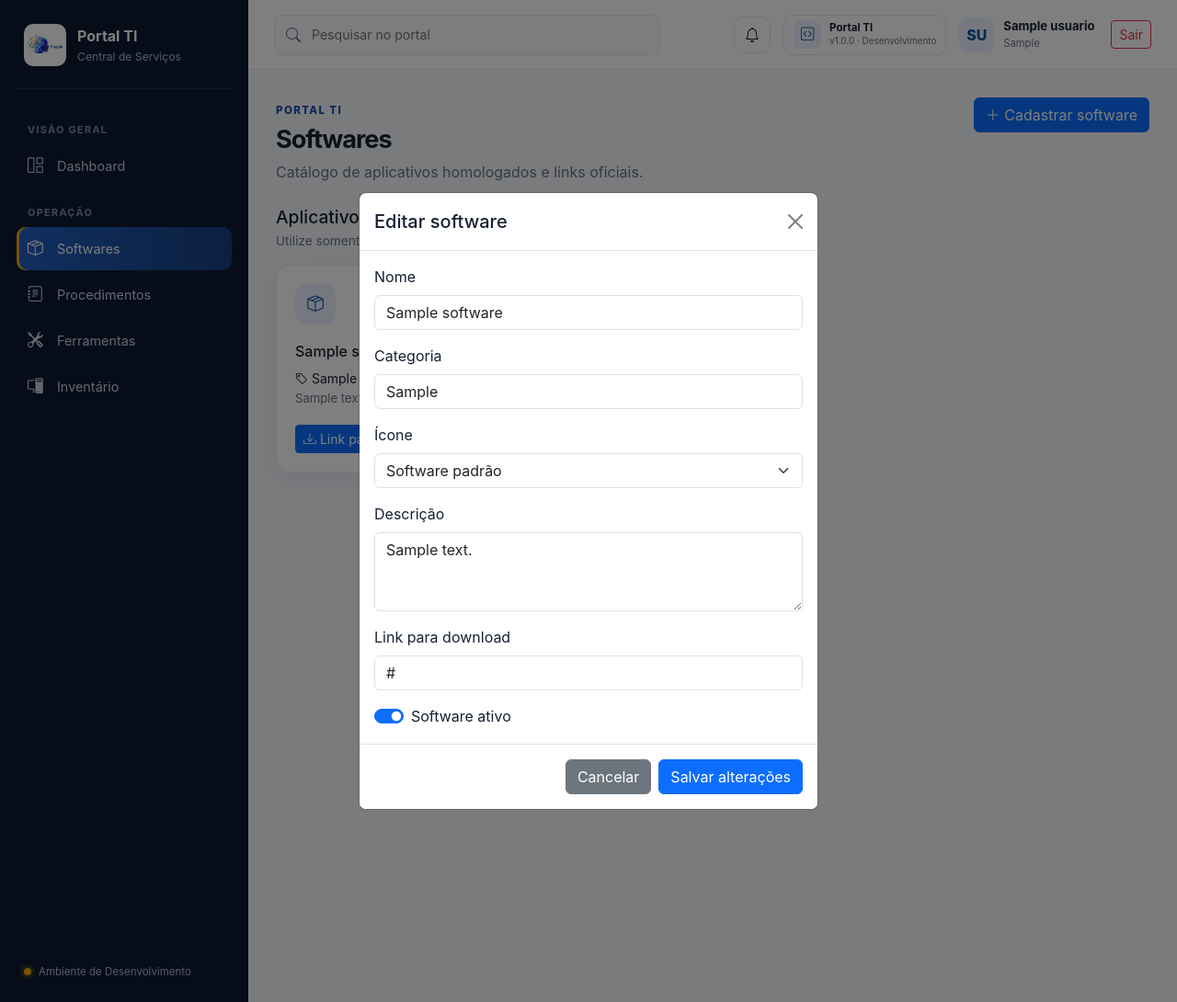
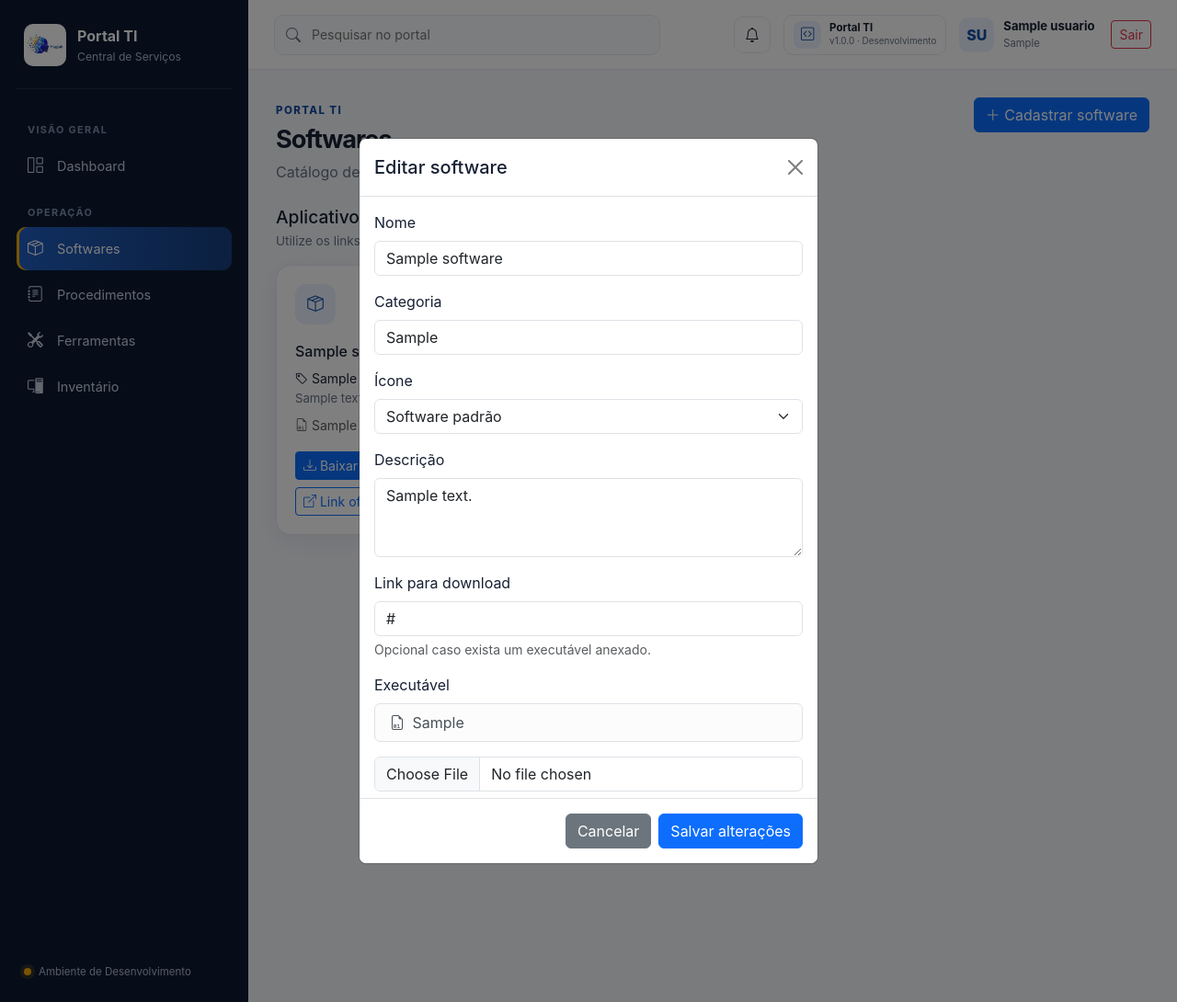
Before and after one commit to richardalvescarmo-code/portal_ti_iniciado, a Flask app: page /softwares in a window 1280 px wide, after a click that opens the changed part. Shown: the whole page at 92% size. Run offline with Flask 3, Linux system fonts and the light colour scheme; a user stored in the database is signed in; tables that the repository leaves empty hold one stand-in row (values such as "Sample post").

Commit message:
colocando botoes de executaveis para softwares

```diff
--- a/portal_ti_flask-main/routes/softwares.py
+++ b/portal_ti_flask-main/routes/softwares.py
@@ -1,5 +1,9 @@
+import os
+from uuid import uuid4
+
 from flask import Blueprint, flash, redirect, render_template, request, url_for
 from flask_login import current_user, login_required
+from werkzeug.utils import secure_filename
 
 from extensions import db
 from models.softwares import Software
@@ -12,9 +16,64 @@ softwares_bp = Blueprint(
 )
 
 
+def pasta_uploads():
+    return os.path.join(
+        os.getcwd(),
+        "static",
+        "uploads",
+        "softwares"
+    )
+
+
+def salvar_executavel(arquivo):
+    if not arquivo or not arquivo.filename:
+        return None, None
+
+    nome_original = secure_filename(
+        arquivo.filename
+    )
+
+    if not nome_original.lower().endswith(".exe"):
+        raise ValueError(
+            "Somente arquivos .exe são permitidos."
+        )
+
+    nome_salvo = f"{uuid4().hex}.exe"
+
+    os.makedirs(
+        pasta_uploads(),
+        exist_ok=True
+    )
+
+    caminho = os.path.join(
+        pasta_uploads(),
+        nome_salvo
+    )
+
+    arquivo.save(
+        caminho
+    )
+
+    return nome_salvo, nome_original
+
+
+def excluir_executavel(nome_arquivo):
+    if not nome_arquivo:
+        return
+
+    caminho = os.path.join(
+        pasta_uploads(),
+        nome_arquivo
+    )
+
+    if os.path.exists(caminho):
+        os.remove(caminho)
+
+
 @softwares_bp.route("/softwares")
 @login_required
 def softwares():
+
     lista_softwares = Software.query.order_by(
         Software.nome.asc()
     ).all()
@@ -32,6 +91,7 @@ def softwares():
 )
 @login_required
 def cadastrar_software():
+
     nome = request.form.get(
         "nome",
         ""
@@ -52,6 +112,10 @@ def cadastrar_software():
         ""
     ).strip()
 
+    arquivo = request.files.get(
+        "arquivo"
+    )
+
     if not nome:
         flash(
             "Informe o nome do software.",
@@ -62,9 +126,9 @@ def cadastrar_software():
             url_for("softwares.softwares")
         )
 
-    if not url_download:
+    if not url_download and not (arquivo and arquivo.filename):
         flash(
-            "Informe o link para download.",
+            "Informe um link para download ou anexe um arquivo .exe.",
             "danger"
         )
 
@@ -72,15 +136,24 @@ def cadastrar_software():
             url_for("softwares.softwares")
         )
 
-    novo_software = Software(
-        nome=nome,
-        descricao=descricao or None,
-        categoria=categoria or None,
-        url_download=url_download,
-        ativo=True
-    )
+    nome_salvo = None
+    nome_original = None
 
     try:
+        nome_salvo, nome_original = salvar_executavel(
+            arquivo
+        )
+
+        novo_software = Software(
+            nome=nome,
+            descricao=descricao or None,
+            categoria=categoria or None,
+            url_download=url_download or None,
+            arquivo_nome=nome_salvo,
+            arquivo_original=nome_original,
+            ativo=True
+        )
+
         db.session.add(
             novo_software
         )
@@ -99,8 +172,22 @@ def cadastrar_software():
             "success"
         )
 
+    except ValueError as erro:
+        excluir_executavel(
+            nome_salvo
+        )
+
+        flash(
+            str(erro),
+            "danger"
+        )
+
     except Exception as erro:
         db.session.rollback()
+
+        excluir_executavel(
+            nome_salvo
+        )
 
         print(
             f"Erro ao cadastrar software: {erro}"
@@ -122,6 +209,7 @@ def cadastrar_software():
 )
 @login_required
 def editar_software(software_id):
+
     software = Software.query.get_or_404(
         software_id
     )
@@ -150,6 +238,14 @@ def editar_software(software_id):
         "ativo"
     ) == "on"
 
+    arquivo = request.files.get(
+        "arquivo"
+    )
+
+    remover_arquivo = request.form.get(
+        "remover_arquivo"
+    ) == "on"
+
     if not nome:
         flash(
             "Informe o nome do software.",
@@ -160,23 +256,35 @@ def editar_software(software_id):
             url_for("softwares.softwares")
         )
 
-    if not url_download:
-        flash(
-            "Informe o link para download.",
-            "danger"
-        )
+    arquivo_antigo = software.arquivo_nome
 
-        return redirect(
-            url_for("softwares.softwares")
-        )
-
-    software.nome = nome
-    software.descricao = descricao or None
-    software.categoria = categoria or None
-    software.url_download = url_download
-    software.ativo = ativo
+    novo_nome_salvo = None
+    novo_nome_original = None
 
     try:
+        if arquivo and arquivo.filename:
+            novo_nome_salvo, novo_nome_original = salvar_executavel(
+                arquivo
+            )
+
+            software.arquivo_nome = novo_nome_salvo
+            software.arquivo_original = novo_nome_original
+
+        elif remover_arquivo:
+            software.arquivo_nome = None
+            software.arquivo_original = None
+
+        software.nome = nome
+        software.descricao = descricao or None
+        software.categoria = categoria or None
+        software.url_download = url_download or None
+        software.ativo = ativo
+
+        if not software.url_download and not software.arquivo_nome:
+            raise ValueError(
+                "O software precisa ter um link ou um arquivo .exe."
+            )
+
         registrar_auditoria(
             usuario=current_user.nome,
             modulo="Softwares",
@@ -186,13 +294,34 @@ def editar_software(software_id):
 
         db.session.commit()
 
+        if novo_nome_salvo or remover_arquivo:
+            excluir_executavel(
+                arquivo_antigo
+            )
+
         flash(
             "Software atualizado com sucesso.",
             "success"
         )
 
+    except ValueError as erro:
+        db.session.rollback()
+
+        excluir_executavel(
+            novo_nome_salvo
+        )
+
+        flash(
+            str(erro),
+            "danger"
+        )
+
     except Exception as erro:
         db.session.rollback()
+
+        excluir_executavel(
+            novo_nome_salvo
+        )
 
         print(
             f"Erro ao atualizar software: {erro}"
@@ -214,11 +343,13 @@ def editar_software(software_id):
 )
 @login_required
 def excluir_software(software_id):
+
     software = Software.query.get_or_404(
         software_id
     )
 
     nome_software = software.nome
+    arquivo_nome = software.arquivo_nome
 
     try:
         db.session.delete(
@@ -233,6 +364,10 @@ def excluir_software(software_id):
         )
 
         db.session.commit()
+
+        excluir_executavel(
+            arquivo_nome
+        )
 
         flash(
             "Software excluído com sucesso.",
--- a/portal_ti_flask-main/templates/softwares.html
+++ b/portal_ti_flask-main/templates/softwares.html
@@ -8,7 +8,7 @@
     <div>
         <span class="eyebrow">Portal TI</span>
         <h1>Softwares</h1>
-        <p>Catálogo de aplicativos homologados e links oficiais.</p>
+        <p>Catálogo de aplicativos homologados e instaladores da equipe de TI.</p>
     </div>
 
     <div class="heading-actions">
@@ -52,7 +52,7 @@
         <div>
             <h2>Aplicativos disponíveis</h2>
             <p>
-                Utilize somente os links oficiais cadastrados pela equipe de TI.
+                Utilize os links oficiais ou instaladores disponibilizados pela equipe de TI.
             </p>
         </div>
     </div>
@@ -99,26 +99,54 @@
                         {% endif %}
 
                         <p>
-                            {{ software.descricao or
-                            "Nenhuma descrição informada." }}
+                            {{ software.descricao or "Nenhuma descrição informada." }}
                         </p>
+
+                        {% if software.arquivo_original %}
+                            <small class="d-block mt-2 text-muted">
+                                <i class="bi bi-file-earmark-binary"></i>
+                                {{ software.arquivo_original }}
+                            </small>
+                        {% endif %}
 
                     </div>
 
 
                     <div class="integration-card-footer">
 
+                        <div class="d-flex gap-2 flex-wrap">
+
                             {% if software.ativo %}
+
+                                {% if software.arquivo_nome %}
+
+                                    <a
+                                        href="{{ url_for(
+                                            'static',
+                                            filename='uploads/softwares/' ~ software.arquivo_nome
+                                        ) }}"
+                                        class="btn btn-sm btn-primary"
+                                        download="{{ software.arquivo_original }}"
+                                    >
+                                        <i class="bi bi-download"></i>
+                                        Baixar executável
+                                    </a>
+
+                                {% endif %}
+
+                                {% if software.url_download %}
 
                                     <a
                                         href="{{ software.url_download }}"
                                         target="_blank"
                                         rel="noopener noreferrer"
-                                class="btn btn-sm btn-primary"
+                                        class="btn btn-sm btn-outline-primary"
                                     >
-                                <i class="bi bi-download"></i>
-                                Link para download
+                                        <i class="bi bi-box-arrow-up-right"></i>
+                                        Link oficial
                                     </a>
+
+                                {% endif %}
 
                             {% else %}
 
@@ -131,6 +159,8 @@
                                 </button>
 
                             {% endif %}
+
+                        </div>
 
 
                         <div class="d-flex gap-2">
@@ -167,12 +197,13 @@
                     aria-hidden="true"
                 >
 
-                    <div class="modal-dialog modal-dialog-centered">
+                    <div class="modal-dialog modal-dialog-centered modal-dialog-scrollable">
 
                         <div class="modal-content">
 
                             <form
                                 method="POST"
+                                enctype="multipart/form-data"
                                 action="{{ url_for(
                                     'softwares.editar_software',
                                     software_id=software.id
@@ -358,11 +389,75 @@
                                             type="url"
                                             name="url_download"
                                             class="form-control"
-                                            value="{{ software.url_download }}"
-                                            required
+                                            value="{{ software.url_download or '' }}"
+                                            placeholder="https://..."
                                         >
 
+                                        <div class="form-text">
+                                            Opcional caso exista um executável anexado.
                                         </div>
+
+                                    </div>
+
+
+                                    <div class="mb-3">
+
+                                        <label class="form-label">
+                                            Executável
+                                        </label>
+
+                                        {% if software.arquivo_original %}
+
+                                            <div class="alert alert-light border py-2">
+
+                                                <div class="d-flex align-items-center justify-content-between gap-2">
+
+                                                    <span>
+                                                        <i class="bi bi-file-earmark-binary me-1"></i>
+                                                        {{ software.arquivo_original }}
+                                                    </span>
+
+                                                </div>
+
+                                            </div>
+
+                                        {% endif %}
+
+                                        <input
+                                            type="file"
+                                            name="arquivo"
+                                            class="form-control"
+                                            accept=".exe"
+                                        >
+
+                                        <div class="form-text">
+                                            Selecione outro .exe somente se quiser substituir o atual.
+                                        </div>
+
+                                    </div>
+
+
+                                    {% if software.arquivo_nome %}
+
+                                        <div class="form-check mb-3">
+
+                                            <input
+                                                class="form-check-input"
+                                                type="checkbox"
+                                                name="remover_arquivo"
+                                                id="removerArquivo{{ software.id }}"
+                                            >
+
+                                            <label
+                                                class="form-check-label"
+                                                for="removerArquivo{{ software.id }}"
+                                            >
+                                                Remover executável atual
+                                            </label>
+
+                                        </div>
+
+                                    {% endif %}
 
 
                                     <div class="form-check form-switch">
@@ -449,6 +544,14 @@
                                     <strong>{{ software.nome }}</strong>?
                                 </p>
 
+                                {% if software.arquivo_original %}
+                                    <p class="text-muted">
+                                        O executável
+                                        <strong>{{ software.arquivo_original }}</strong>
+                                        também será removido.
+                                    </p>
+                                {% endif %}
+
                                 <p class="text-muted mb-0">
                                     Essa ação não poderá ser desfeita.
                                 </p>
@@ -523,12 +626,13 @@
     aria-hidden="true"
 >
 
-    <div class="modal-dialog modal-dialog-centered">
+    <div class="modal-dialog modal-dialog-centered modal-dialog-scrollable">
 
         <div class="modal-content">
 
             <form
                 method="POST"
+                enctype="multipart/form-data"
                 action="{{ url_for('softwares.cadastrar_software') }}"
             >
 
@@ -675,8 +779,31 @@
                             name="url_download"
                             class="form-control"
                             placeholder="https://..."
-                            required
                         >
+
+                        <div class="form-text">
+                            Opcional caso você envie um executável.
+                        </div>
+
+                    </div>
+
+
+                    <div class="mb-3">
+
+                        <label class="form-label">
+                            Executável
+                        </label>
+
+                        <input
+                            type="file"
+                            name="arquivo"
+                            class="form-control"
+                            accept=".exe"
+                        >
+
+                        <div class="form-text">
+                            Somente arquivos .exe são permitidos.
+                        </div>
 
                     </div>
 
```
Also changed, not shown: portal_ti_flask-main/models/softwares.py (+18 -1 lines), 3 other files. Lines whose indentation alone changed are shown as unchanged.
